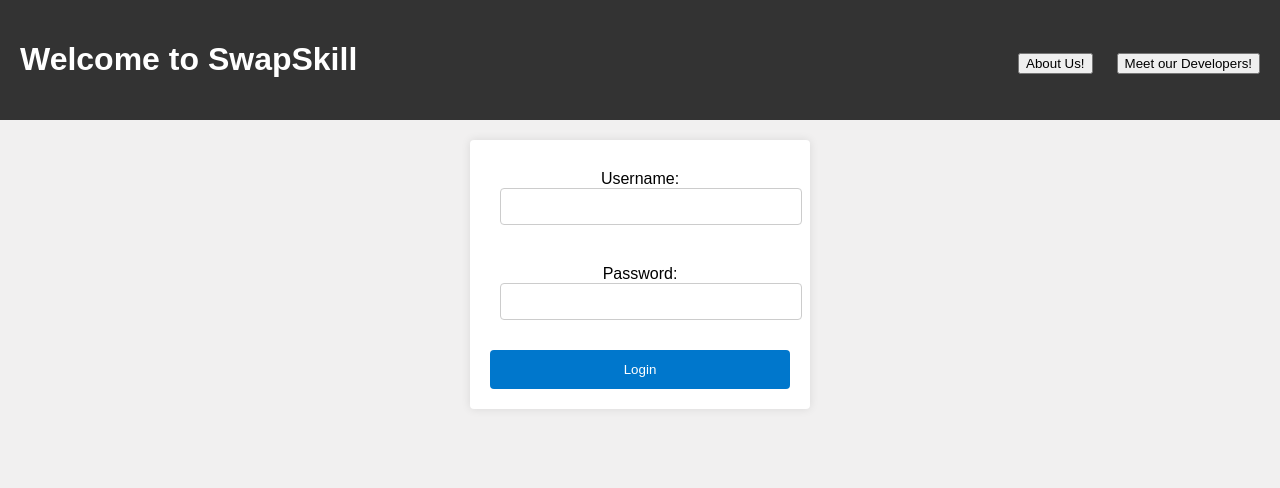
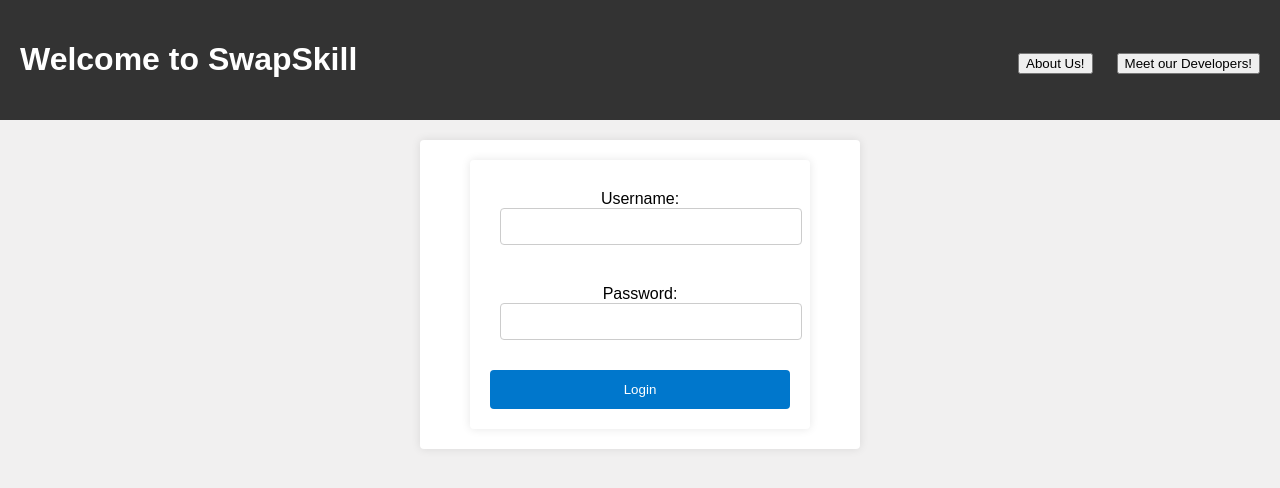
Before and after one commit to RonaldJr/WEB-DEV-PROJECT, a React (Create React App) app in the folder skillswapappreact/: page / in a window 1280 px wide. Shown: the top 488 px of the page. Built offline with nearby package versions, Linux system fonts and the light colour scheme; the HTML template or start-up script is replaced by a standard one.

Commit message:
update app css

```diff
--- a/skillswapappreact/src/App.css
+++ b/skillswapappreact/src/App.css
@@ -28,3 +28,37 @@ body {
   display: flex;
   align-items: center;
 }
+#about {
+  padding: 20px;
+  align-items: center;
+  justify-content: center;
+  list-style: none;
+  font-size: 1.5rem;
+}
+
+.header h1 {
+  text-align: center;
+  /* Center align text */
+}
+
+.login-form-container {
+  max-width: 400px;
+  margin: 20px auto;
+  padding: 20px;
+  background-color: #fff;
+  box-shadow: 0 0 10px rgba(0, 0, 0, 0.1);
+  border-radius: 4px;
+}
+
+.logout-button {
+  background-color: #cc0000;
+  color: white;
+  padding: 10px 20px;
+  border: none;
+  border-radius: 4px;
+  cursor: pointer;
+}
+
+.logout-button:hover {
+  background-color: #990000;
+}
```
